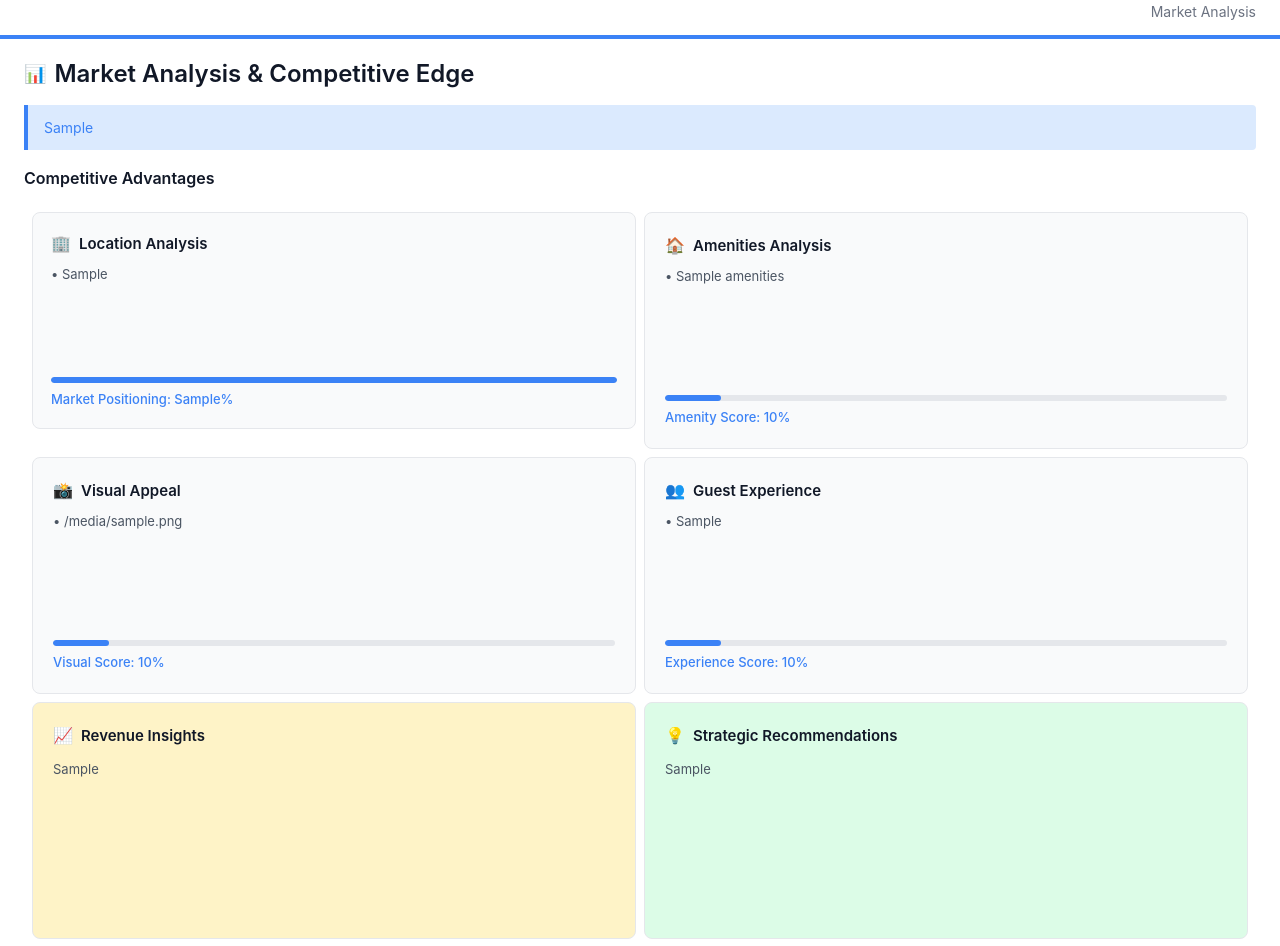
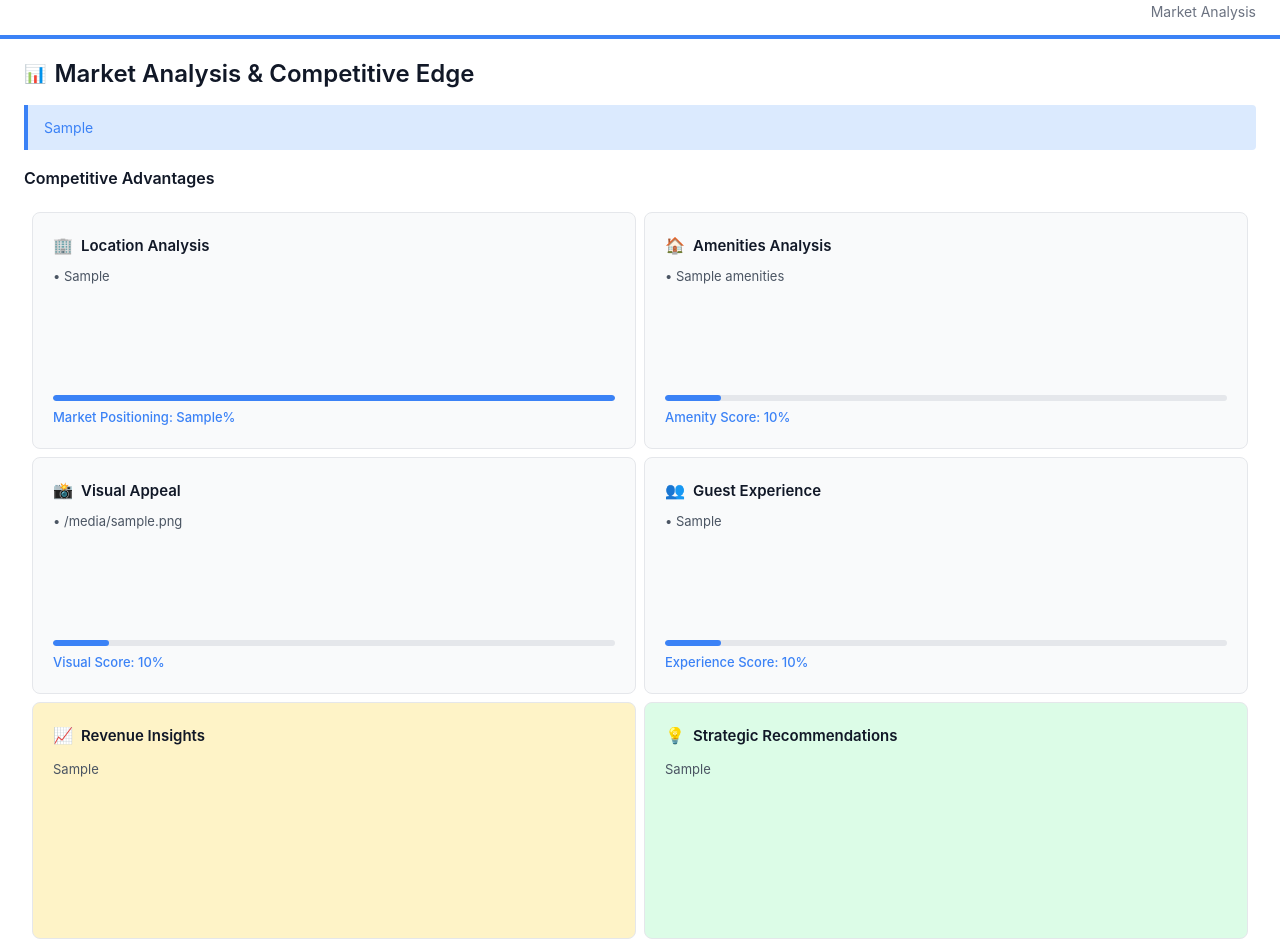
Before and after one commit to shashanksGitHub/str-optimizer-backend, a Flask app: template templates/professional_report_template.html in a window 1280 px wide. Shown: the part 1068-2014 px from the top of the page. Run offline with Flask 3, Linux system fonts and the light colour scheme; the template is opened without the code that fills it: most values are stand-ins (such as "Sample title", 1, 10 or a date in 2020).

Commit message:
Make all 6 cards same size (237px)

```diff
--- a/templates/professional_report_template.html
+++ b/templates/professional_report_template.html
@@ -1544,7 +1544,7 @@
                 <tr>
                     <!-- CARD 1: Location Analysis -->
                     <td style="width: 50%; vertical-align: top;">
-                        <div style="background: #f9fafb; border: 1px solid #e5e7eb; border-radius: 8px; padding: 18px; height: 217px; display: flex; flex-direction: column;">
+                        <div style="background: #f9fafb; border: 1px solid #e5e7eb; border-radius: 8px; padding: 20px; height: 237px; display: flex; flex-direction: column;">
                             <div style="display: flex; align-items: center; gap: 8px; margin-bottom: 10px;">
                                 <span style="font-size: 16px;">🏢</span>
                                 <h3 style="font-size: 15px; font-weight: 600; color: #111827; margin: 0;">Location Analysis</h3>
```
